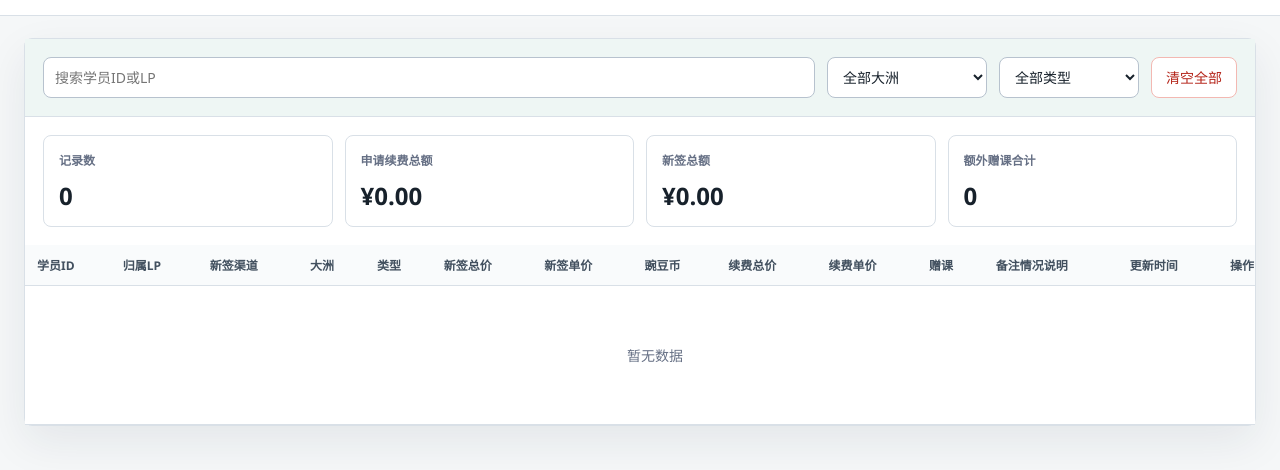
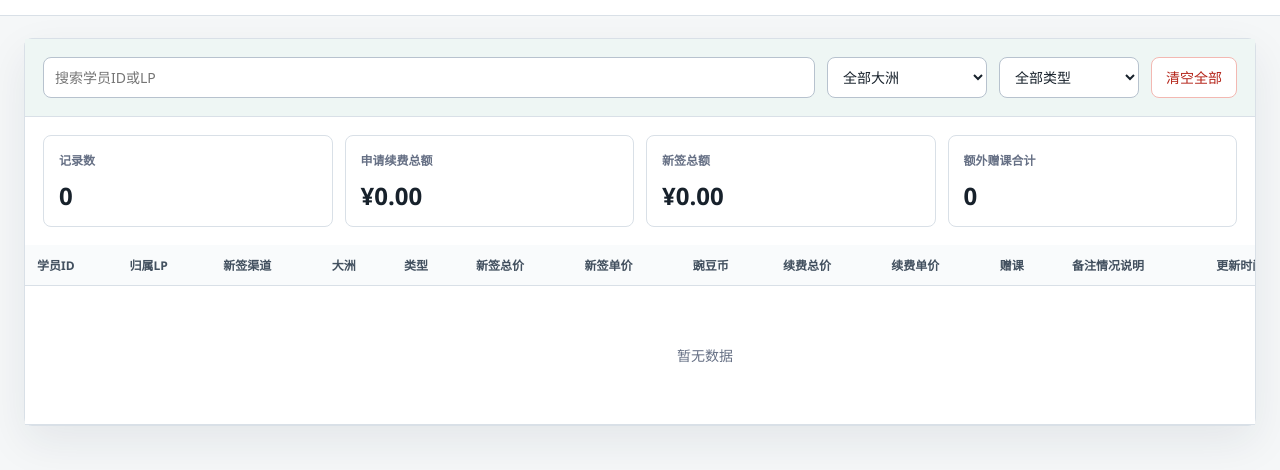
Before and after one commit to jinlingbi/student-renewal-stats, a website: page index.html in a window 1280 px wide. Both pictures are taken after a click on the button "数据汇总". Shown: the part 72-542 px from the top of the page. Drawn offline with Linux system fonts and the light colour scheme; no server answers.

Commit message:
Update styles.css

```diff
--- a/styles.css
+++ b/styles.css
@@ -265,7 +265,7 @@ button,
 
 table {
   width: 100%;
-  min-width: 1260px;
+  min-width: 1360px;
   border-collapse: separate;
   border-spacing: 0;
 }
```
